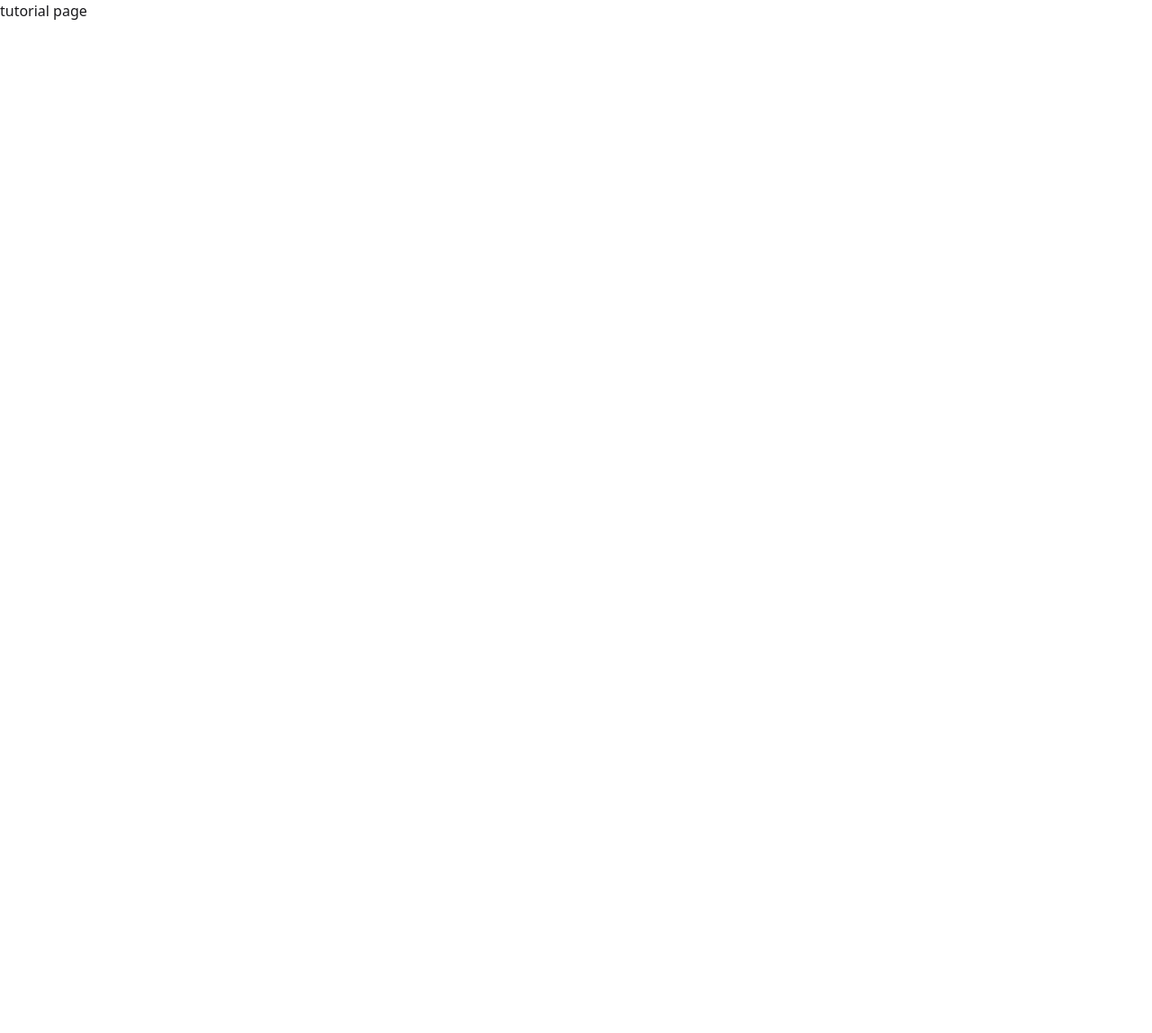
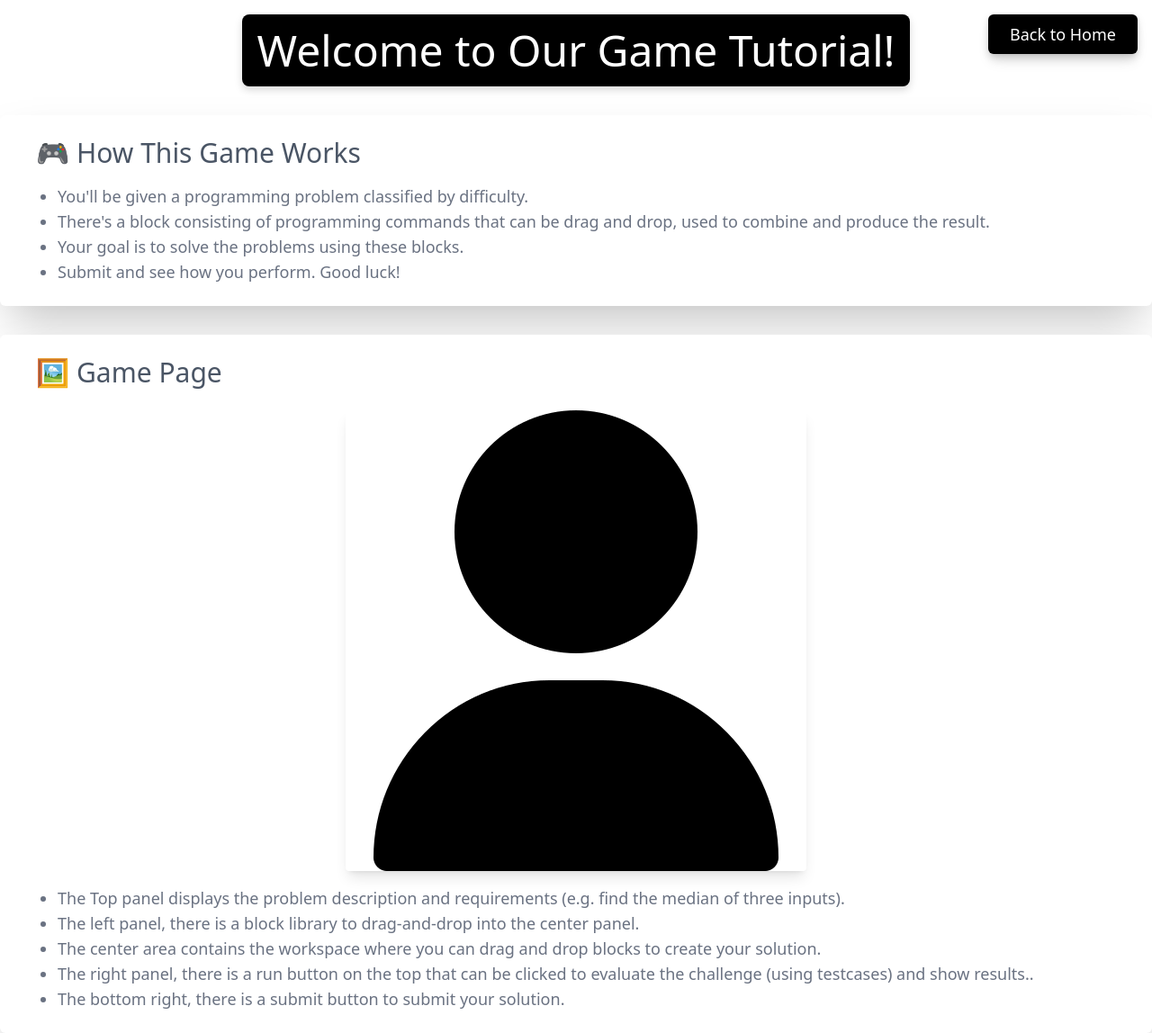
Before and after one commit to DeepAung/algorithm-architect, a Next.js app: page /tutorial in a window 1280 px wide. Shown: the whole page at 90% size. Before the commit the page ends 800 px from the top, so only its background shows below. Built offline with nearby package versions, Linux system fonts and the light colour scheme.

Commit message:
Create Tutorial Page {Still need game page png to explain the game}

```diff
--- a/app/tutorial/page.tsx
+++ b/app/tutorial/page.tsx
@@ -1,3 +1,70 @@
 export default function Tutorial() {
-  return <p>tutorial page</p>;
+  return (
+    <div>
+      <header className="flex flex-col items-center justify-center relative">
+        <h1 className="mt-4 text-5xl text-gray-700 drop-shadow-lg bg-black text-white p-4 rounded-lg backdrop-blur-sm">
+          Welcome to Our Game Tutorial!
+        </h1>
+        <a
+          href="/"
+          className="absolute top-4 right-4 rounded-md bg-black px-6 py-2 text-lg font-medium text-white shadow-lg drop-shadow-lg transition-transform duration-300 hover:scale-105 hover:bg-gray-800"
+        >
+          Back to Home
+        </a>
+      </header>
+      <div className="mt-8 px-4 shadow-2xl rounded-md bg-white">
+        <section className="p-6">
+          <h2 className="flex items-center text-3xl text-gray-600">
+            <span className="mr-2">🎮</span> How This Game Works
+          </h2>
+          <ul className="mt-4 text-lg text-gray-500 list-disc pl-6">
+            <li>You'll be given a programming problem classified by difficulty.</li>
+            <li>
+              There's a block consisting of programming commands that can be
+              drag and drop, used to combine and produce the result.
+            </li>
+            <li>Your goal is to solve the problems using these blocks.</li>
+            <li>Submit and see how you perform. Good luck!</li>
+          </ul>
+        </section>
+      </div>
+      <div className="mt-8 px-4 shadow-2xl rounded-md bg-white">
+        <section className="p-6">
+          <h2 className="flex items-center text-3xl text-gray-600">
+            <span className="mr-2">🖼️</span> Game Page
+          </h2>
+          <div className="mt-6 flex justify-center">
+            <img
+              src="/default-avatar.png" // Change this to game page screenshot
+              alt="Game Page"
+              className="rounded shadow-lg"
+            />
+          </div>
+          <ul className="mt-4 text-lg text-gray-500 list-disc pl-6">
+            <li>
+              The Top panel displays the problem description and requirements
+              (e.g. find the median of three inputs).
+            </li>
+            <li>
+              The left panel, there is a block library to drag-and-drop into the
+              center panel.
+            </li>
+            <li>
+              The center area contains the workspace where you can drag and
+              drop blocks to create your solution.
+            </li>
+            <li>
+              The right panel, there is a run button on the top that can be
+              clicked to evaluate the challenge (using testcases) and show
+              results..
+            </li>
+            <li>
+              The bottom right, there is a submit button to submit your
+              solution.
+            </li>
+          </ul>
+        </section>
+      </div>
+    </div>
+  );
 }
```
